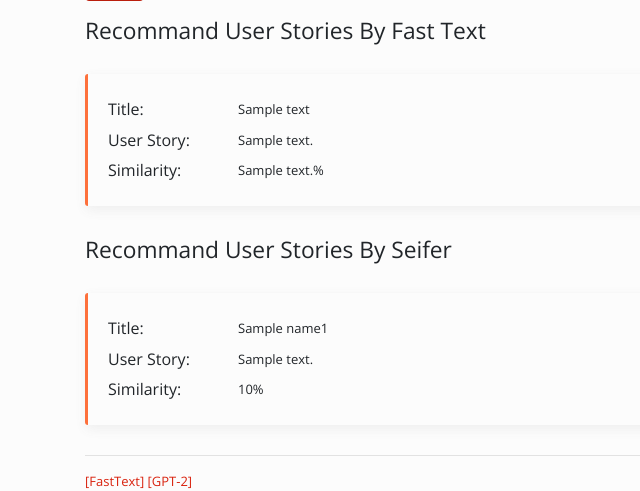
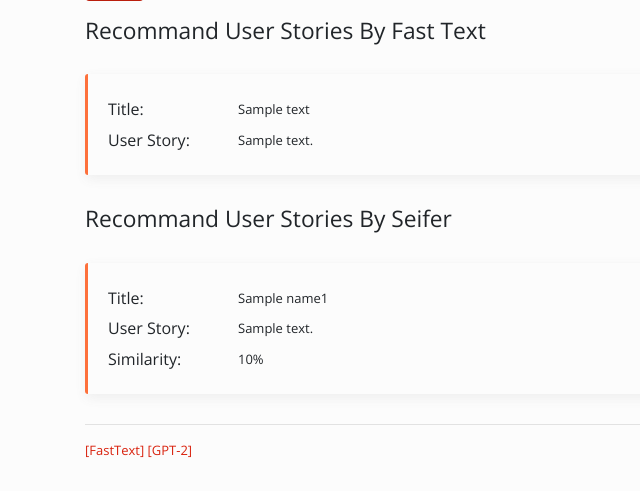
Before and after one commit to luzhouuu/new, a Flask app: template SRC/templates/page.html in a window 1280 px wide. Shown: the part 315-806 px from the top of the page, without its empty margins (0-640 px from the left). After the commit the page ends 773 px from the top, so only its background shows below. Run offline with Flask 2, Linux system fonts and the light colour scheme; the template is opened without the code that fills it: most values are stand-ins (such as "Sample title", 1, 10 or a date in 2020); some libraries are stand-ins or nearby versions.

Commit message:
model updated

```diff
--- a/SRC/run_server.py
+++ b/SRC/run_server.py
@@ -38,7 +38,6 @@ def predict():
             print(prompt)
             texts2 = gotest.gotest(title, prompt)
             texts = gotest.gotest(title, prompt, tagid)
-
         else:
             texts = ""
         # texts.append(result)
--- a/SRC/templates/page.html
+++ b/SRC/templates/page.html
@@ -28,10 +28,10 @@
                 </p>
                 <p class="text">{{ t.body }}</p>
             </div>
-            <div class="line">
-                <p class="title">Similarity:</p>
-                <p class="text">{{ t }}% </p>
-            </div>
+<!--            <div class="line">-->
+<!--                <p class="title">Similarity:</p>-->
+<!--                <p class="text">{{ t }}% </p>-->
+<!--            </div>-->
         </div>
     {% endfor %}
 
```
Also changed, not shown: 1 other file.
